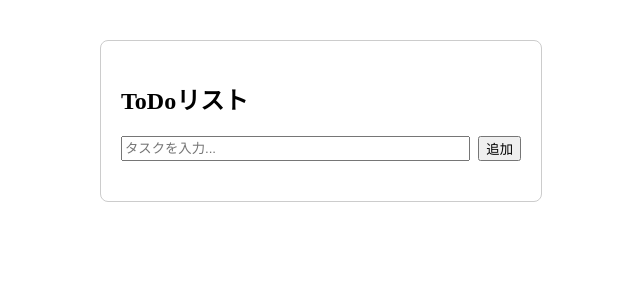
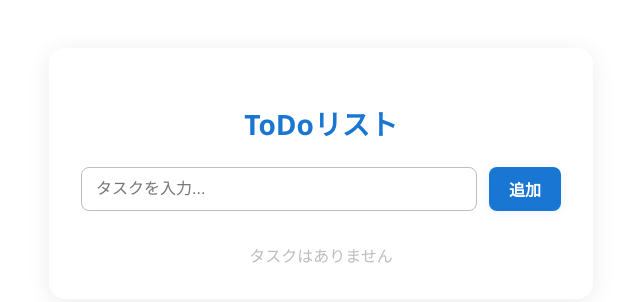
Before and after one commit to yakataN/to_do_list, a React (Create React App) app: page / in a window 1280 px wide. Shown: the top 302 px of the page, without its empty margins (319-959 px from the left). Built offline with nearby package versions, Linux system fonts and the light colour scheme.

Commit message:
デザインリニューアル：ToDoリストUIをモダンに変更

```diff
--- a/src/App.js
+++ b/src/App.js
@@ -29,30 +29,103 @@ function App() {
   };
 
   return (
-    <div style={{ maxWidth: 400, margin: "40px auto", padding: 20, border: "1px solid #ccc", borderRadius: 8 }}>
-      <h2>ToDoリスト</h2>
-      <div style={{ display: "flex", gap: 8 }}>
+    <div style={{
+      maxWidth: 480,
+      margin: "48px auto",
+      padding: 32,
+      background: "#fff",
+      borderRadius: 16,
+      boxShadow: "0 4px 24px rgba(0,0,0,0.08)",
+      fontFamily: "'Segoe UI', 'Hiragino Sans', 'Meiryo', sans-serif"
+    }}>
+      <h2 style={{
+        textAlign: "center",
+        fontWeight: 700,
+        fontSize: 28,
+        marginBottom: 24,
+        color: "#1976d2"
+      }}>ToDoリスト</h2>
+      <div style={{ display: "flex", gap: 12, marginBottom: 24 }}>
         <input
           type="text"
           value={input}
           onChange={e => setInput(e.target.value)}
           placeholder="タスクを入力..."
-          style={{ flex: 1 }}
+          style={{
+            flex: 1,
+            padding: "10px 14px",
+            border: "1px solid #bdbdbd",
+            borderRadius: 8,
+            fontSize: 16,
+            outline: "none",
+            transition: "border-color 0.2s"
+          }}
         />
-        <button onClick={addTask}>追加</button>
+        <button
+          onClick={addTask}
+          style={{
+            background: "#1976d2",
+            color: "#fff",
+            border: "none",
+            borderRadius: 8,
+            padding: "10px 20px",
+            fontWeight: 600,
+            fontSize: 16,
+            cursor: "pointer",
+            boxShadow: "0 2px 8px rgba(25,118,210,0.08)",
+            transition: "background 0.2s"
+          }}
+        >追加</button>
       </div>
-      <ul style={{ listStyle: "none", padding: 0, marginTop: 20 }}>
-        {tasks.map((task, i) => (
-          <li key={i} style={{ display: "flex", alignItems: "center", marginBottom: 8 }}>
-            <span
-              onClick={() => toggleDone(i)}
-              style={{ textDecoration: task.done ? "line-through" : "none", cursor: "pointer", flex: 1 }}
-            >
-              {task.text}
-            </span>
-            <button onClick={() => deleteTask(i)} style={{ marginLeft: 8 }}>削除</button>
+      <ul style={{ listStyle: "none", padding: 0, margin: 0 }}>
+        {tasks.length === 0 ? (
+          <li style={{ textAlign: "center", color: "#bdbdbd", fontSize: 16, marginTop: 32 }}>
+            タスクはありません
           </li>
-        ))}
+        ) : (
+          tasks.map((task, i) => (
+            <li key={i} style={{
+              display: "flex",
+              alignItems: "center",
+              background: task.done ? "#e3f2fd" : "#f5f5f5",
+              borderRadius: 8,
+              marginBottom: 12,
+              padding: "10px 16px",
+              boxShadow: "0 1px 4px rgba(0,0,0,0.04)"
+            }}>
+              <span
+                onClick={() => toggleDone(i)}
+                style={{
+                  textDecoration: task.done ? "line-through" : "none",
+                  color: task.done ? "#1976d2" : "#333",
+                  cursor: "pointer",
+                  flex: 1,
+                  fontSize: 17,
+                  transition: "color 0.2s"
+                }}
+                title={task.done ? "未完了に戻す" : "完了にする"}
+              >
+                {task.text}
+              </span>
+              <button
+                onClick={() => deleteTask(i)}
+                style={{
+                  background: "#e53935",
+                  color: "#fff",
+                  border: "none",
+                  borderRadius: 6,
+                  padding: "6px 14px",
+                  fontWeight: 500,
+                  fontSize: 15,
+                  cursor: "pointer",
+                  marginLeft: 10,
+                  boxShadow: "0 1px 4px rgba(229,57,53,0.08)",
+                  transition: "background 0.2s"
+                }}
+              >削除</button>
+            </li>
+          ))
+        )}
       </ul>
     </div>
   );
```
